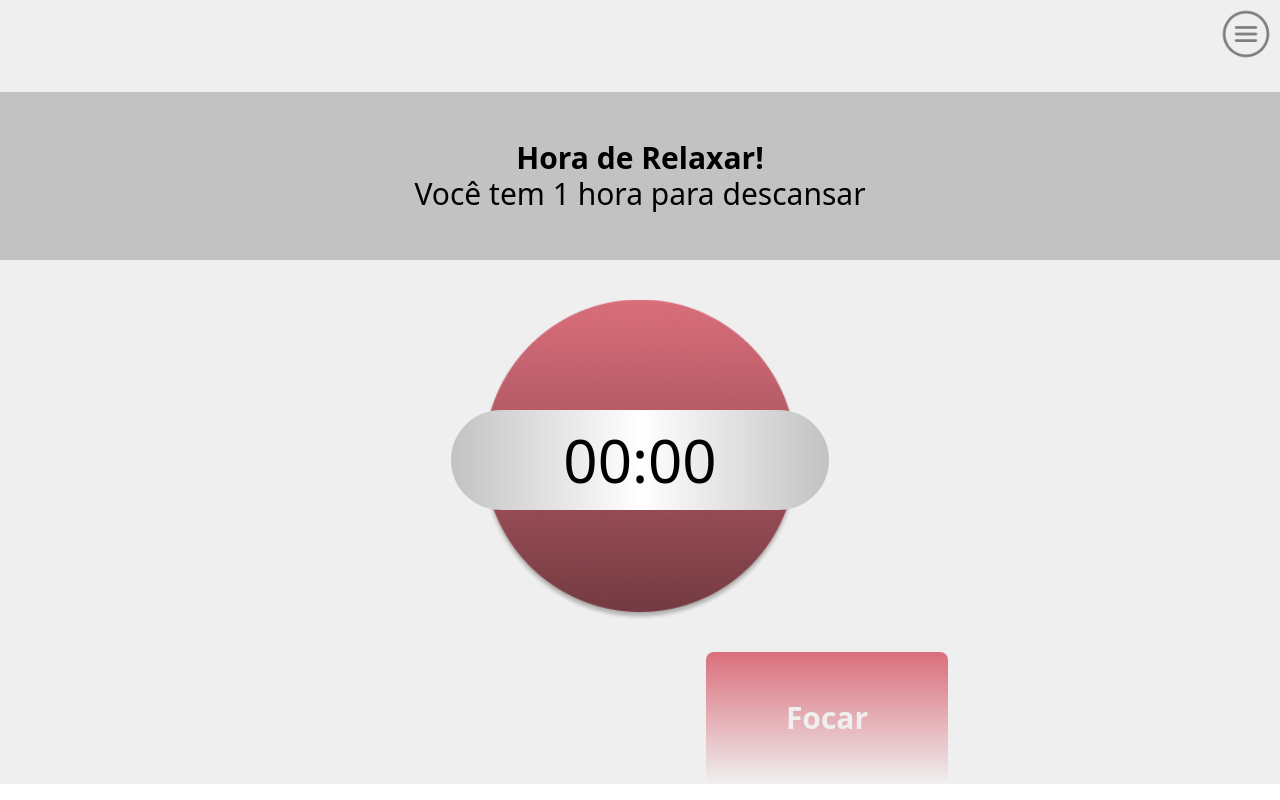
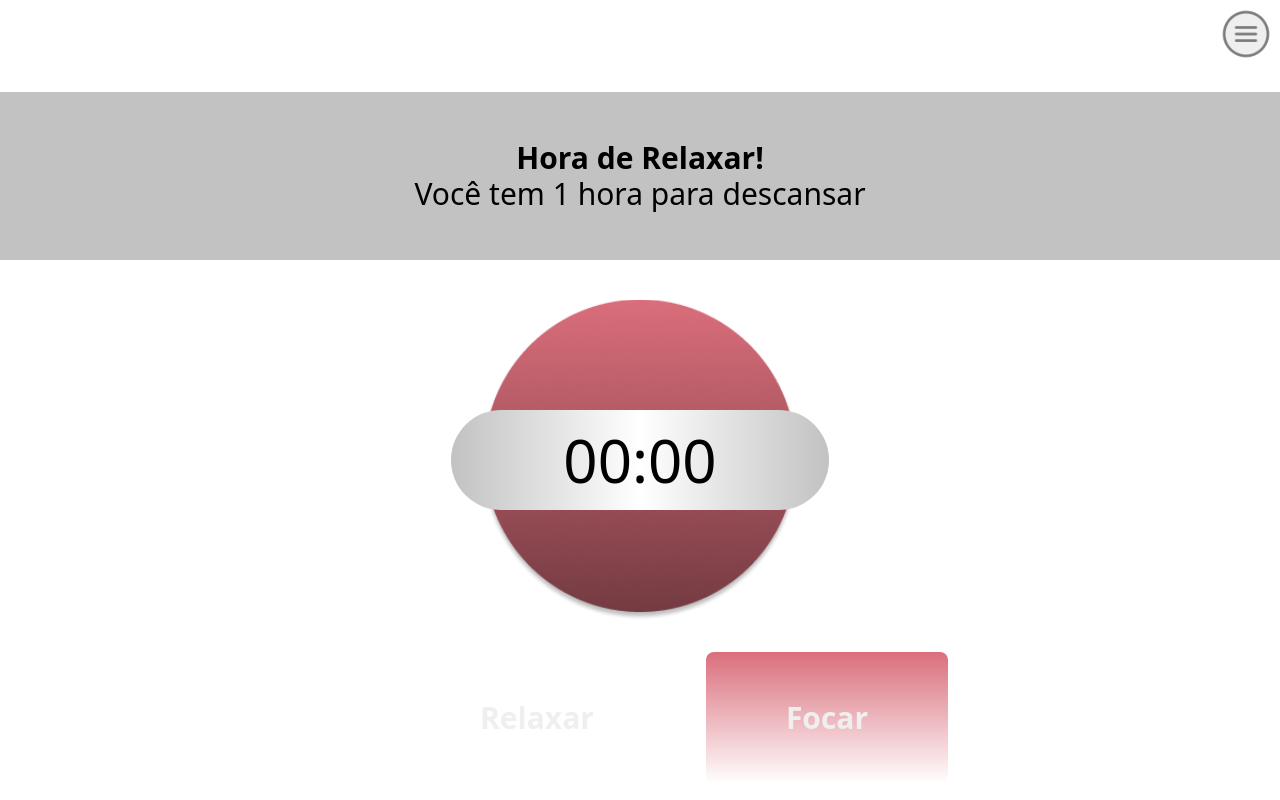
Before and after one commit to LanaGomes/timeSync, a React (Vite) app: page / in a window 1280 px wide. Built offline with nearby package versions, Linux system fonts and the light colour scheme.

Commit message:
changing background to really white-app

```diff
--- a/src/App.jsx
+++ b/src/App.jsx
@@ -8,7 +8,7 @@ import Buttons from "./components/Buttons";
 
 function App() {
   return (
-    <div className="bg-white  ">
+    <div className="bg-reallywhite  ">
       <NavBar />
 
       <div className="">
```
